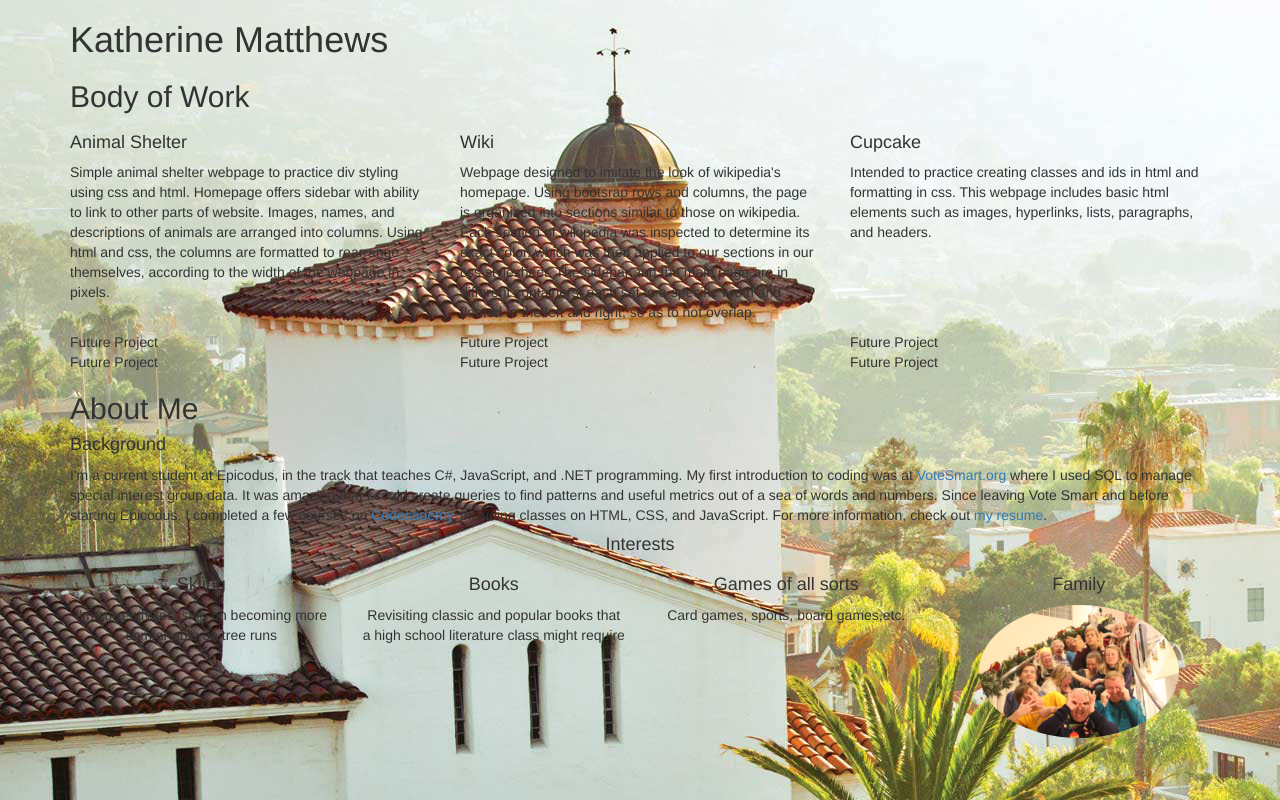
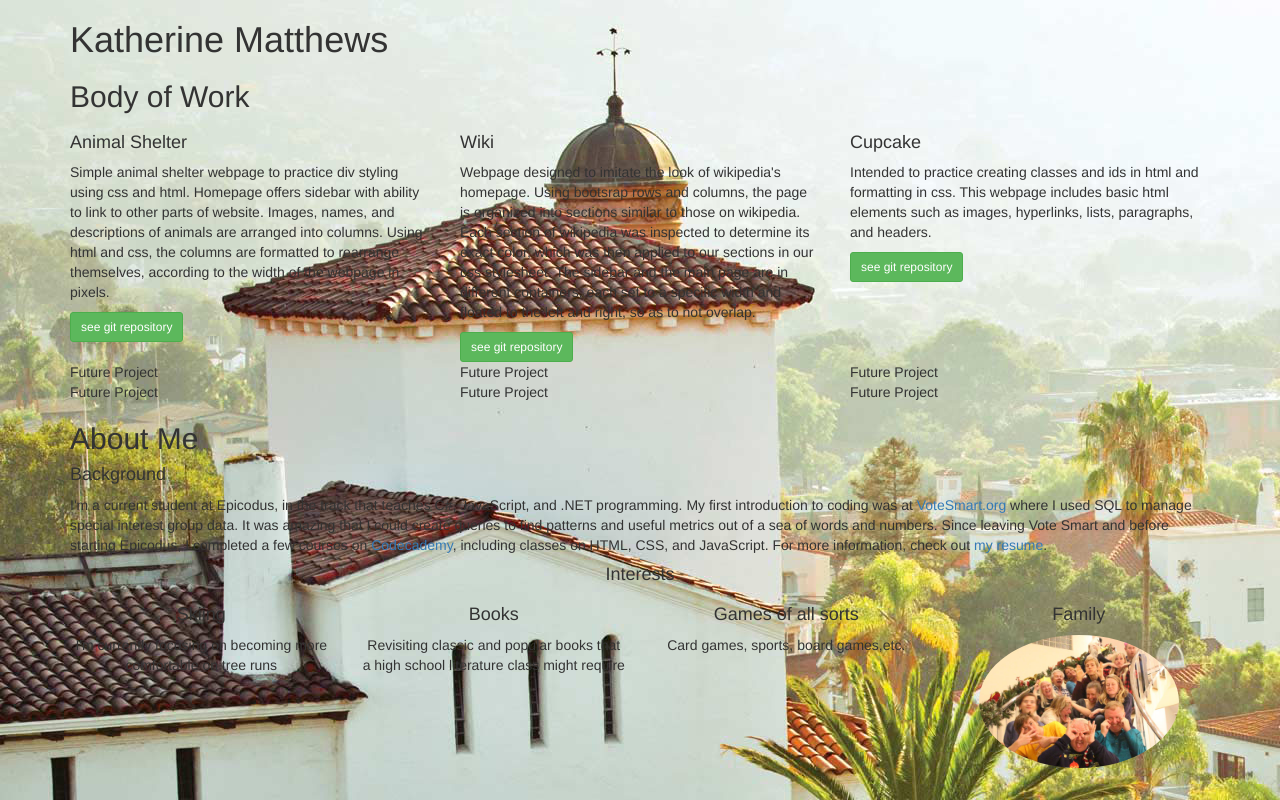
Before and after one commit to katherinemat/portfolio, a plain HTML site: page index.html in a window 1280 px wide. Drawn offline with Linux system fonts and the light colour scheme.

Commit message:
add buttons that link to git repositories for past projects.

```diff
--- a/index.html
+++ b/index.html
@@ -8,22 +8,27 @@
 
   <body>
     <div class="container">
+      <div class="intro">
         <h1>Katherine Matthews</h1>
+      </div>
 
-
+      <div class="work">
         <h2>Body of Work</h2>
         <div class="row">
           <div class="col-md-4">
             <h4>Animal Shelter</h4>
             <p>Simple animal shelter webpage to practice div styling using css and html. Homepage offers sidebar with ability to link to other parts of website. Images, names, and descriptions of animals are arranged into columns. Using html and css, the columns are formatted to rearrange themselves, according to the width of the webpage in pixels.</p>
+            <a href="https://github.com/katherinemat/animal-shelter.git" <button type="button" class="btn btn-success btn-sm">see git repository</button></a>
           </div>
           <div class="col-md-4">
             <h4>Wiki</h4>
             <p>Webpage designed to imitate the look of wikipedia's homepage. Using bootsrap rows and columns, the page is organized into sections similar to those on wikipedia. Each section of wikipedia was inspected to determine its exact color, which was then applied to our sections in our css stylesheet. The sidebar and the main page are in different containers, each set to a specific width and floated to the left and right, so as to not overlap.</p>
+            <a href="https://github.com/katherinemat/wiki.git" <button type="button" class="btn btn-success btn-sm">see git repository</button></a>
           </div>
           <div class="col-md-4">
             <h4>Cupcake</h4>
             <p>Intended to practice creating classes and ids in html and formatting in css. This webpage includes basic html elements such as images, hyperlinks, lists, paragraphs, and headers. </p>
+            <a href="https://github.com/katherinemat/cupcake.git" <button type="button" class="btn btn-success btn-sm">see git repository</button></a>
           </div>
         </div>
         <div class="row">
@@ -36,8 +41,9 @@
           <div class="col-md-4">Future Project</div>
           <div class="col-md-4">Future Project</div>
         </div>
+      </div>
 
-
+      <div class="about">
         <h2>About Me</h2>
         <h4>Background</h4>
         <p>I'm a current student at Epicodus, in the track that teaches C#, JavaScript, and .NET programming. My first introduction to coding was at <a href="https://votesmart.org">VoteSmart.org</a> where I used SQL to manage special interest group data. It was amazing that I could create queries to find patterns and useful metrics out of a sea of words and numbers. Since leaving Vote Smart and before starting Epicodus, I completed a few courses on <a href="https://codecademy.com">Codecademy</a>, including classes on HTML, CSS, and JavaScript. For more information, check out <a href="img/resume.pdf">my resume</a>.</p>
@@ -64,5 +70,6 @@
           </div>
         </div>
       </div>
+    </div>
   </body>
 </html>
```
Lines whose indentation alone changed are shown as unchanged.
